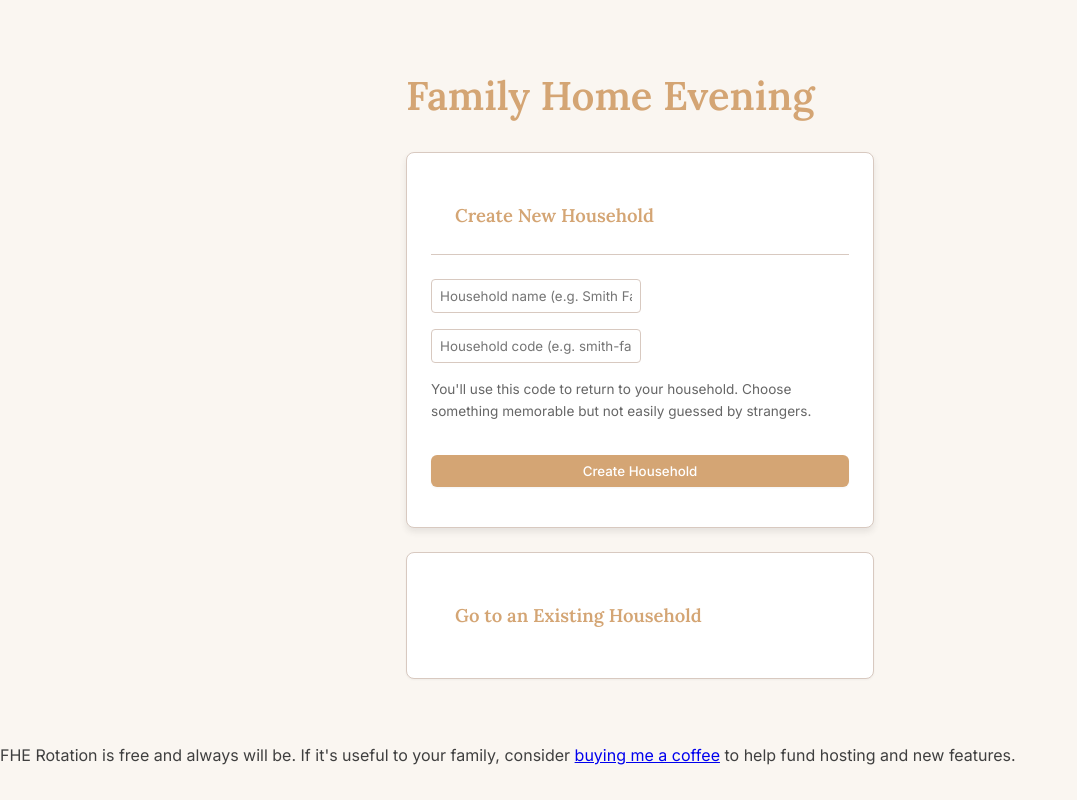
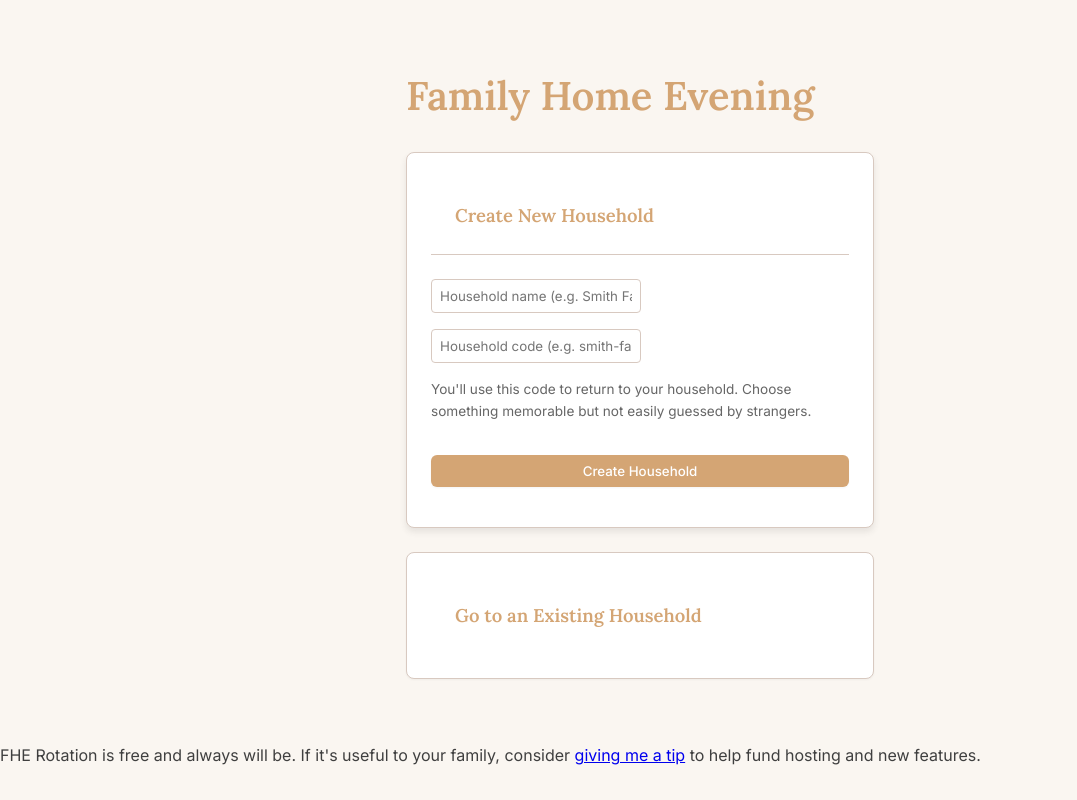
Before and after one commit to AmmonNucor/FHE.rotation, a Next.js app: page / in a window 1280 px wide. Shown: the whole page, without its empty margins (0-1077 px from the left). Built offline with nearby package versions, Linux system fonts and the light colour scheme; no server answers.

Commit message:
Change 'coffee' to 'tip'

```diff
--- a/app/layout.tsx
+++ b/app/layout.tsx
@@ -31,7 +31,7 @@ export default function RootLayout({ children }: LayoutProps<"/">) {
         <footer className="mt-12 pt-6 border-t border-gray-300 text-center text-sm text-gray-600 max-w-2xl mx-auto px-4 py-6">
           <p>
             FHE Rotation is free and always will be. If it's useful to your family,
-            consider <a href="https://ko-fi.com/ammonspiffy3" target="_blank" rel="noopener noreferrer" className="underline hover:text-gray-900">buying me a coffee</a> to help fund hosting and new features.
+            consider <a href="https://ko-fi.com/ammonspiffy3" target="_blank" rel="noopener noreferrer" className="underline hover:text-gray-900">giving me a tip</a> to help fund hosting and new features.
           </p>
         </footer>
       </body>
```
